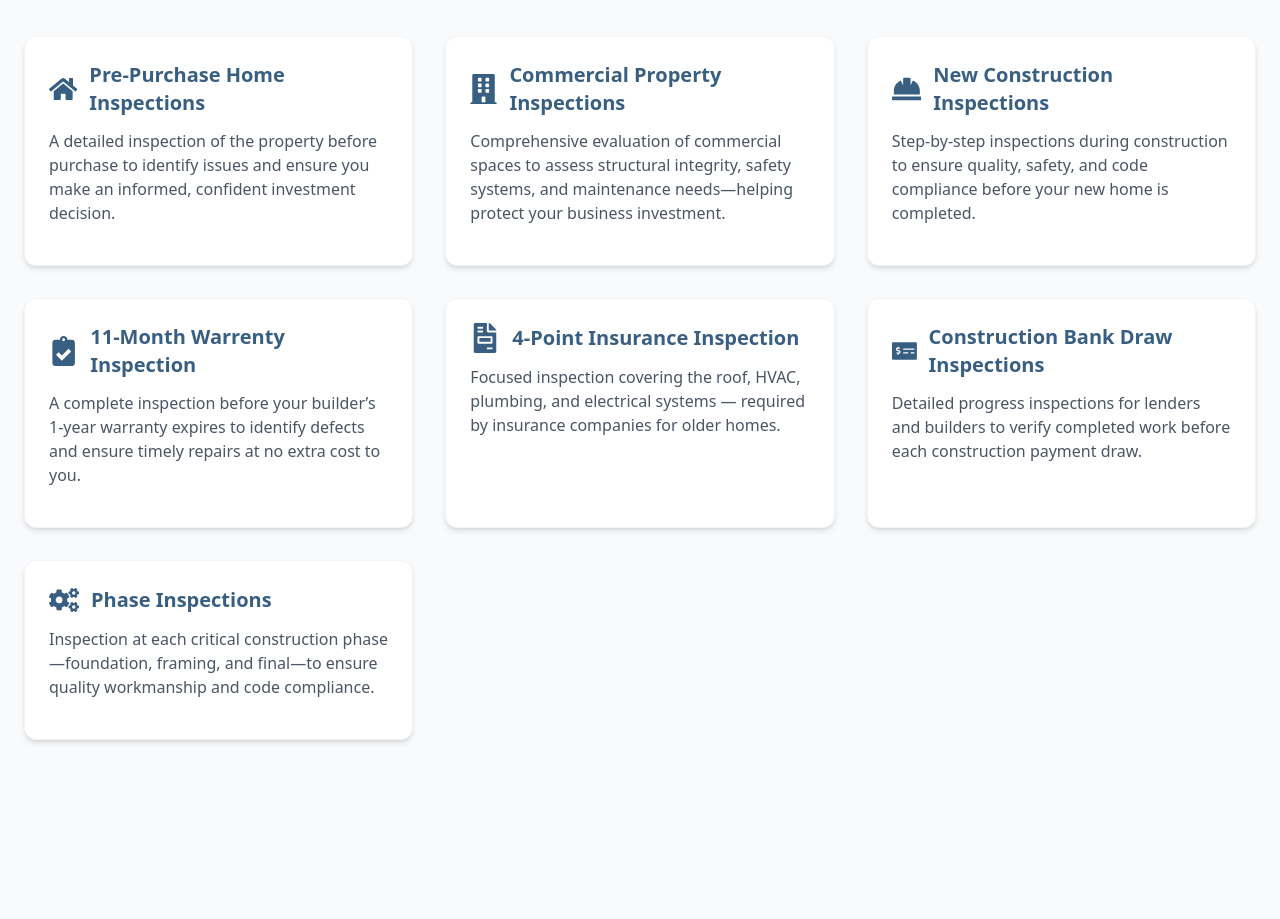
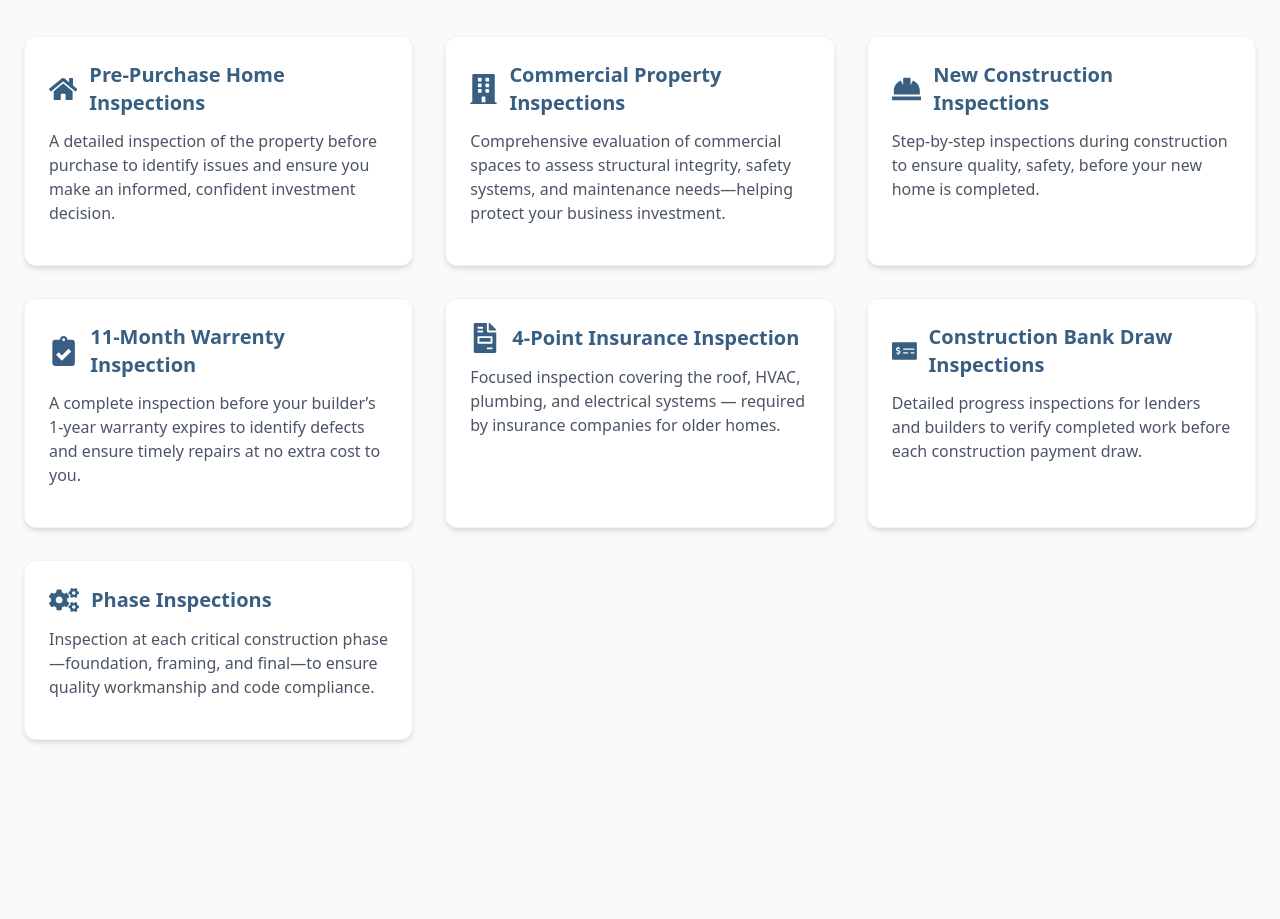
Before and after one commit to itrigerinnovationspvtltd/cw-inspections, a React (Vite) app: page / in a window 1280 px wide. Shown: the part 2080-2999 px from the top of the page. Built offline with nearby package versions, Linux system fonts and the light colour scheme.

Commit message:
minor bug fixes

```diff
--- a/src/components/Services.jsx
+++ b/src/components/Services.jsx
@@ -26,7 +26,7 @@ const services = [
     icon: <FaHardHat  className="text-3xl text-[#385f82]" />,
     title: "New Construction Inspections",
     description:
-      "Step-by-step inspections during construction to ensure quality, safety, and code compliance before your new home is completed.",
+      "Step-by-step inspections during construction to ensure quality, safety, before your new home is completed.",
   },
   {
     icon: <FaClipboardCheck  className="text-3xl text-[#385f82]" />,
```
Also changed, not shown: src/assets/bgImage.webp.
